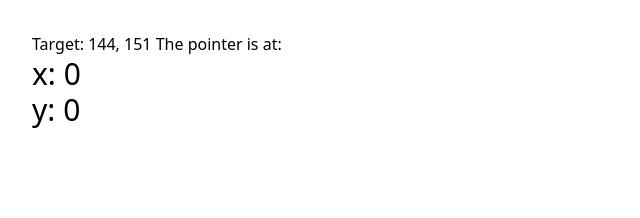
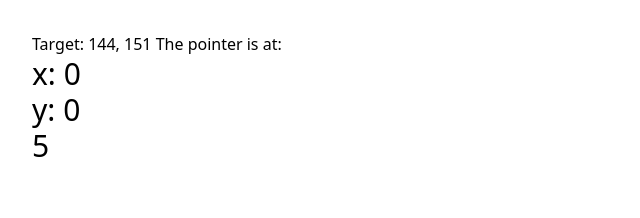
Before and after one commit to Leland-CP/website, a SvelteKit app: page /progame in a window 1280 px wide. Shown: the top 218 px of the page, without its empty margins (0-640 px from the left). Built offline with nearby package versions, Linux system fonts and the light colour scheme.

Commit message:
Add stopwatch to pro game

```diff
--- a/src/routes/progame/+page.svelte
+++ b/src/routes/progame/+page.svelte
@@ -1,11 +1,14 @@
 <script>
     import "../../app.css"
+    import {onMount} from "svelte";
 
     const targetX = Math.floor(Math.random() * 2000) + 1;
     const targetY = Math.floor(Math.random() * 1000) + 1;
 
     let m = { x: 0, y: 0 };
     let state = true;
+    let start = Date.now();
+    let timing = 0;
 
     function handleMove(event) {
         m.x = event.clientX;
@@ -17,14 +20,22 @@
             state = true;
         }
     }
+
+    function stopwatch() {
+        requestAnimationFrame(stopwatch);
+        timing = (Date.now() - start) / 1000;
+    }
+
+    onMount(stopwatch);
 </script>
 
 {#if state}
     <div on:pointermove={handleMove} class="w-100% h-screen p-8">
         <span>Target: {targetX}, {targetY}</span>
-        The pointer is at:
+        <span>The pointer is at:</span>
         <h1 class="text-3xl">x: {m.x}</h1>
         <h1 class="text-3xl">y: {m.y}</h1>
+        <h1 class="relative bottom-0 text-3xl">{timing}</h1>
     </div>
 {:else}
     <div class="w-100% h-screen p-8">
```
